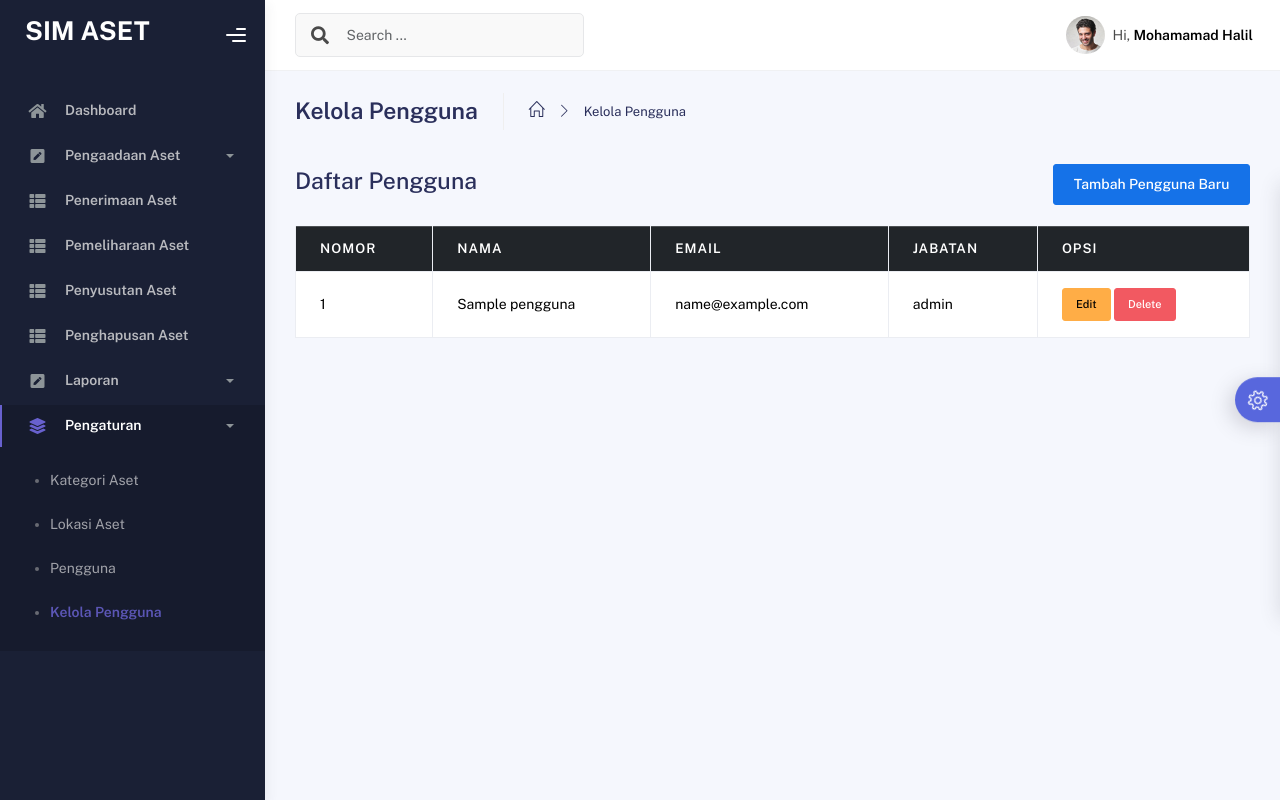
After one commit to zainpelope/darul, a PHP site: page /components/kelola_pengguna.php in a window 1280 px wide. The commit adds this page. Run offline with PHP 8.4, Linux system fonts and the light colour scheme; tables that the repository leaves empty or names only in its code hold one stand-in row (values such as "Sample post").

Commit message:
kelola pengguna

```diff
--- /dev/null
+++ b/components/kelola_pengguna.php
@@ -0,0 +1,468 @@
+<?php
+// Koneksi ke database
+$conn = new mysqli("localhost", "root", "root", "darul_ulum");
+
+if ($conn->connect_error) {
+    die("Koneksi gagal: " . $conn->connect_error);
+}
+
+// Ambil data pengguna dengan join ke tabel hak_akses
+$sql = "SELECT pengguna.id_pengguna, pengguna.nama_pengguna, pengguna.email, hak_akses.nama_role
+        FROM pengguna
+        JOIN hak_akses ON pengguna.id_role = hak_akses.id_role";
+$result = $conn->query($sql);
+?>
+<!DOCTYPE html>
+<html lang="en">
+
+<head>
+    <meta http-equiv="X-UA-Compatible" content="IE=edge" />
+    <title>SIM ASET</title>
+    <meta content='width=device-width, initial-scale=1.0, shrink-to-fit=no' name='viewport' />
+    <link rel="icon" href="../assets/img/kaiadmin/favicon.ico" type="image/x-icon" />
+
+    <!-- Fonts and icons -->
+    <script src="../assets/js/plugin/webfont/webfont.min.js"></script>
+    <script>
+        WebFont.load({
+            google: {
+                "families": ["Public Sans:300,400,500,600,700"]
+            },
+            custom: {
+                "families": ["Font Awesome 5 Solid", "Font Awesome 5 Regular", "Font Awesome 5 Brands", "simple-line-icons"],
+                urls: ['../assets/css/fonts.min.css']
+            },
+            active: function() {
+                sessionStorage.fonts = true;
+            }
+        });
+    </script>
+
+    <!-- CSS Files -->
+    <link rel="stylesheet" href="../assets/css/bootstrap.min.css">
+    <link rel="stylesheet" href="../assets/css/plugins.min.css">
+    <link rel="stylesheet" href="../assets/css/kaiadmin.min.css">
+
+    <!-- CSS Just for demo purpose, don't include it in your project -->
+    <link rel="stylesheet" href="../assets/css/demo.css">
+</head>
+
+<body>
+    <div class="wrapper">
+        <!-- Sidebar -->
+        <div class="sidebar" data-background-color="dark">
+            <div class="sidebar-logo">
+                <!-- Logo Header -->
+                <div class="logo-header" data-background-color="dark">
+
+                    <a href="../index.php" class="logo">
+                        <h2 style="color: white; font-weight: bold;">SIM ASET</h2>
+                    </a>
+                    <div class="nav-toggle">
+                        <button class="btn btn-toggle toggle-sidebar">
+                            <i class="gg-menu-right"></i>
+                        </button>
+                        <button class="btn btn-toggle sidenav-toggler">
+                            <i class="gg-menu-left"></i>
+                        </button>
+                    </div>
+                    <button class="topbar-toggler more">
+                        <i class="gg-more-vertical-alt"></i>
+                    </button>
+                </div>
+                <!-- End Logo Header -->
+            </div>
+            <div class="sidebar-wrapper scrollbar scrollbar-inner">
+                <div class="sidebar-content">
+                    <ul class="nav nav-secondary">
+                        <li class="nav-item">
+                            <a href="../index.php" class="collapsed" aria-expanded="false">
+                                <i class="fas fa-home"></i>
+                                <p>Dashboard</p>
+                            </a>
+                        </li>
+
+                        <li class="nav-item">
+                            <a data-bs-toggle="collapse" href="#pengadaan">
+                                <i class="fas fa-pen-square"></i>
+                                <p>Pengaadaan Aset</p>
+                                <span class="caret"></span>
+                            </a>
+                            <div class="collapse" id="pengadaan">
+                                <ul class="nav nav-collapse">
+                                    <li>
+                                        <a href="../components/pengadaan_aset/kebutuhan/kebutuhan_aset.php">
+
+                                            <span class="sub-item">Kebutuhan Aset</span>
+                                        </a>
+                                    </li>
+                                    <li>
+                                        <a href="../components/pengadaan_aset/pengadaan/pengadaan_aset.php">
+                                            <span class="sub-item">Pengadaan Aset</span>
+                                        </a>
+                                    </li>
+
+                                </ul>
+                            </div>
+                        </li>
+
+
+                        <li class="nav-item">
+                            <a href="../components/penerimaan_aset.php">
+                                <i class="fas fa-th-list"></i>
+                                <p>Penerimaan Aset</p>
+                            </a>
+                        </li>
+                        <li class="nav-item">
+                            <a href="../components/pemeliharaan_aset.php">
+                                <i class="fas fa-th-list"></i>
+                                <p>Pemeliharaan Aset</p>
+                            </a>
+                        </li>
+                        <li class="nav-item">
+                            <a href="../components/penyusutan_aset.php">
+                                <i class="fas fa-th-list"></i>
+                                <p>Penyusutan Aset</p>
+                            </a>
+                        </li>
+                        <li class="nav-item">
+                            <a href="../components/penghapusan_aset.php">
+                                <i class="fas fa-th-list"></i>
+                                <p>Penghapusan Aset</p>
+                            </a>
+                        </li>
+
+                        <li class="nav-item">
+                            <a data-bs-toggle="collapse" href="#base">
+                                <i class="fas fa-pen-square"></i>
+                                <p>Laporan</p>
+                                <span class="caret"></span>
+                            </a>
+                            <div class="collapse" id="base">
+                                <ul class="nav nav-collapse">
+                                    <li>
+                                        <a href="../components/laporan_aset.php">
+                                            <span class="sub-item">Laporan Aset</span>
+                                        </a>
+                                    </li>
+                                    <li>
+                                        <a href="../components/laporan_pengadaan.php">
+                                            <span class="sub-item">Laporan Pengadaan</span>
+                                        </a>
+                                    </li>
+                                    <li>
+                                        <a href="../components/laporan_penerimaan.php">
+                                            <span class="sub-item">Laporan Penerimaan</span>
+                                        </a>
+                                    </li>
+                                    <li>
+                                        <a href="../components/laporan_pemeliharaan.php">
+                                            <span class="sub-item">Laporan Pemelihraan</span>
+                                        </a>
+                                    </li>
+                                    <li>
+                                        <a href="../components/laporan_penyusutan.php">
+                                            <span class="sub-item">Laporan Penyusutan</span>
+                                        </a>
+                                    </li>
+                                    <li>
+                                        <a href="../components/laporan_penghapusan.php">
+                                            <span class="sub-item">Laporan Penghapusan</span>
+                                        </a>
+                                    </li>
+                                </ul>
+                            </div>
+                        </li>
+
+                        <li class="nav-item active submenu">
+                            <a data-bs-toggle="collapse" href="#kategori">
+                                <i class="fas fa-layer-group"></i>
+                                <p>Pengaturan</p>
+                                <span class="caret"></span>
+                            </a>
+                            <div class="collapse show" id="kategori">
+                                <ul class="nav nav-collapse">
+                                    <li>
+                                        <a href="../components/kategori.php">
+                                            <span class="sub-item">Kategori Aset</span>
+                                        </a>
+                                    </li>
+                                    <li>
+                                        <a href="../components/lokasi.php">
+                                            <span class="sub-item">Lokasi Aset</span>
+                                        </a>
+                                    </li>
+                                    <li>
+                                        <a href="../components/profile.php">
+                                            <span class="sub-item">Pengguna</span>
+                                        </a>
+                                    </li>
+                                    <li class="active">
+                                        <a href="../components/kelola_pengguna.php">
+                                            <span class="sub-item">Kelola Pengguna</span>
+                                        </a>
+                                    </li>
+                                </ul>
+                            </div>
+                        </li>
+
+
+                    </ul>
+                </div>
+            </div>
+        </div>
+        <!-- End Sidebar -->
+
+        <div class="main-panel">
+            <div class="main-header">
+                <div class="main-header-logo">
+                    <!-- Logo Header -->
+                    <div class="logo-header" data-background-color="dark">
+
+                        <a href="../index.php" class="logo">
+                            <h2 style="color: white; font-weight: bold;">SIM ASET</h2>
+                        </a>
+                        <div class="nav-toggle">
+                            <button class="btn btn-toggle toggle-sidebar">
+                                <i class="gg-menu-right"></i>
+                            </button>
+                            <button class="btn btn-toggle sidenav-toggler">
+                                <i class="gg-menu-left"></i>
+                            </button>
+                        </div>
+                        <button class="topbar-toggler more">
+                            <i class="gg-more-vertical-alt"></i>
+                        </button>
+
+                    </div>
+                    <!-- End Logo Header -->
+                </div>
+                <!-- Navbar Header -->
+                <nav class="navbar navbar-header navbar-header-transparent navbar-expand-lg border-bottom">
+
+                    <div class="container-fluid">
+                        <nav class="navbar navbar-header-left navbar-expand-lg navbar-form nav-search p-0 d-none d-lg-flex">
+                            <div class="input-group">
+                                <div class="input-group-prepend">
+                                    <button type="submit" class="btn btn-search pe-1">
+                                        <i class="fa fa-search search-icon"></i>
+                                    </button>
+                                </div>
+                                <input type="text" placeholder="Search ..." class="form-control">
+                            </div>
+                        </nav>
+
+                        <ul class="navbar-nav topbar-nav ms-md-auto align-items-center">
+
+
+                            <li class="nav-item topbar-user dropdown hidden-caret">
+                                <a class="dropdown-toggle profile-pic" data-bs-toggle="dropdown" href="#" aria-expanded="false">
+                                    <div class="avatar-sm">
+                                        <img src="../assets/img/profile.jpg" alt="..." class="avatar-img rounded-circle">
+                                    </div>
+                                    <span class="profile-username">
+                                        <span class="op-7">Hi,</span> <span class="fw-bold">Mohamamad Halil</span>
+                                    </span>
+                                </a>
+                                <ul class="dropdown-menu dropdown-user animated fadeIn">
+                                    <div class="dropdown-user-scroll scrollbar-outer">
+
+                                        <li>
+
+                                            <a class="dropdown-item" href="#">Logout</a>
+                                        </li>
+                                    </div>
+                                </ul>
+                            </li>
+                        </ul>
+                    </div>
+                </nav>
+                <!-- End Navbar -->
+            </div>
+
+            <div class="container">
+                <div class="page-inner">
+                    <div class="page-header">
+                        <h3 class="fw-bold mb-3">Kelola Pengguna</h3>
+                        <ul class="breadcrumbs mb-3">
+                            <li class="nav-home">
+                                <a href="#">
+                                    <i class="icon-home"></i>
+                                </a>
+                            </li>
+                            <li class="separator">
+                                <i class="icon-arrow-right"></i>
+                            </li>
+                            <li class="nav-item">
+                                <a href="#">Kelola Pengguna</a>
+                            </li>
+
+                        </ul>
+                    </div>
+
+
+                    <div class="d-flex justify-content-between align-items-center mb-4">
+                        <h1 class="h3">Daftar Pengguna</h1>
+                        <a href="../components/tambah_pengguna.php" class="btn btn-primary">Tambah Pengguna Baru</a>
+                    </div>
+
+                    <!-- Table -->
+                    <div class="table-responsive">
+                        <table class="table table-bordered">
+                            <thead class="table-dark">
+                                <tr>
+                                    <th scope="col">Nomor</th>
+                                    <th scope="col">Nama</th>
+                                    <th scope="col">Email</th>
+                                    <th scope="col">Jabatan</th>
+                                    <th scope="col">Opsi</th>
+                                </tr>
+                            </thead>
+                            <tbody>
+                                <?php if ($result->num_rows > 0): ?>
+                                    <?php $no = 1; ?>
+                                    <?php while ($row = $result->fetch_assoc()): ?>
+                                        <tr>
+                                            <td><?= $no++ ?></td>
+                                            <td><?= htmlspecialchars($row['nama_pengguna']) ?></td>
+                                            <td><?= htmlspecialchars($row['email']) ?></td>
+                                            <td><?= htmlspecialchars($row['nama_role']) ?></td>
+                                            <td>
+
+                                                <a href="../components/edit_pengguna.php?id=<?= $row['id_pengguna'] ?>" class="btn btn-sm btn-warning">Edit</a>
+                                                <a href="../components/delete_pengguna.php?id=<?= $row['id_pengguna'] ?>"
+                                                    class="btn btn-sm btn-danger"
+                                                    onclick="return confirm('Yakin ingin menghapus pengguna ini?')">Delete</a>
+                                            </td>
+                                        </tr>
+                                    <?php endwhile; ?>
+                                <?php else: ?>
+                                    <tr>
+                                        <td colspan="5" class="text-center">Tidak ada data pengguna</td>
+                                    </tr>
+                                <?php endif; ?>
+                            </tbody>
+                        </table>
+                    </div>
+                </div>
+
+
+            </div>
+        </div>
+
+
+        <footer class="footer">
+            <div class="container-fluid d-flex justify-content-between">
+                <div class="copyright">
+                    Copyright @ 2024
+                    <a href="#">MI Darul Ulum</a>. All rights reserved
+                </div>
+
+                <div>Version 1.0</div>
+            </div>
+        </footer>
+    </div>
+
+    <!-- Custom template | don't include it in your project! -->
+    <div class="custom-template">
+        <div class="title">Settings</div>
+        <div class="custom-content">
+            <div class="switcher">
+                <div class="switch-block">
+                    <h4>Logo Header</h4>
+                    <div class="btnSwitch">
+                        <button type="button" class=" selected changeLogoHeaderColor" data-color="dark"></button>
+                        <button type="button" class="selected changeLogoHeaderColor" data-color="blue"></button>
+                        <button type="button" class="changeLogoHeaderColor" data-color="purple"></button>
+                        <button type="button" class="changeLogoHeaderColor" data-color="light-blue"></button>
+                        <button type="button" class="changeLogoHeaderColor" data-color="green"></button>
+                        <button type="button" class="changeLogoHeaderColor" data-color="orange"></button>
+                        <button type="button" class="changeLogoHeaderColor" data-color="red"></button>
+                        <button type="button" class="changeLogoHeaderColor" data-color="white"></button>
+                        <br />
+                        <button type="button" class="changeLogoHeaderColor" data-color="dark2"></button>
+                        <button type="button" class="changeLogoHeaderColor" data-color="blue2"></button>
+                        <button type="button" class="changeLogoHeaderColor" data-color="purple2"></button>
+                        <button type="button" class="changeLogoHeaderColor" data-color="light-blue2"></button>
+                        <button type="button" class="changeLogoHeaderColor" data-color="green2"></button>
+                        <button type="button" class="changeLogoHeaderColor" data-color="orange2"></button>
+                        <button type="button" class="changeLogoHeaderColor" data-color="red2"></button>
+                    </div>
+                </div>
+                <div class="switch-block">
+                    <h4>Navbar Header</h4>
+                    <div class="btnSwitch">
+                        <button type="button" class="changeTopBarColor" data-color="dark"></button>
+                        <button type="button" class="changeTopBarColor" data-color="blue"></button>
+                        <button type="button" class="changeTopBarColor" data-color="purple"></button>
+                        <button type="button" class="changeTopBarColor" data-color="light-blue"></button>
+                        <button type="button" class="changeTopBarColor" data-color="green"></button>
+                        <button type="button" class="changeTopBarColor" data-color="orange"></button>
+                        <button type="button" class="changeTopBarColor" data-color="red"></button>
+                        <button type="button" class="changeTopBarColor" data-color="white"></button>
+                        <br />
+                        <button type="button" class="changeTopBarColor" data-color="dark2"></button>
+                        <button type="button" class="selected changeTopBarColor" data-color="blue2"></button>
+                        <button type="button" class="changeTopBarColor" data-color="purple2"></button>
+                        <button type="button" class="changeTopBarColor" data-color="light-blue2"></button>
+                        <button type="button" class="changeTopBarColor" data-color="green2"></button>
+                        <button type="button" class="changeTopBarColor" data-color="orange2"></button>
+                        <button type="button" class="changeTopBarColor" data-color="red2"></button>
+                    </div>
+                </div>
+                <div class="switch-block">
+                    <h4>Sidebar</h4>
+                    <div class="btnSwitch">
+                        <button type="button" class="selected changeSideBarColor" data-color="white"></button>
+                        <button type="button" class="changeSideBarColor" data-color="dark"></button>
+                        <button type="button" class="changeSideBarColor" data-color="dark2"></button>
+                    </div>
+                </div>
+            </div>
+        </div>
+        <div class="custom-toggle">
+            <i class="icon-settings"></i>
+        </div>
+    </div>
+    <!-- End Custom template -->
+    </div>
+    <!--   Core JS Files   -->
+    <script src="../assets/js/core/jquery-3.7.1.min.js"></script>
+    <script src="../assets/js/core/popper.min.js"></script>
+    <script src="../assets/js/core/bootstrap.min.js"></script>
+
+    <!-- jQuery Scrollbar -->
+    <script src="../assets/js/plugin/jquery-scrollbar/jquery.scrollbar.min.js"></script>
+    <!-- Moment JS -->
+    <script src="../assets/js/plugin/moment/moment.min.js"></script>
+
+    <!-- Chart JS -->
+    <script src="../assets/js/plugin/chart.js/chart.min.js"></script>
+
+    <!-- jQuery Sparkline -->
+    <script src="../assets/js/plugin/jquery.sparkline/jquery.sparkline.min.js"></script>
+
+    <!-- Chart Circle -->
+    <script src="../assets/js/plugin/chart-circle/circles.min.js"></script>
+
+    <!-- Datatables -->
+    <script src="../assets/js/plugin/datatables/datatables.min.js"></script>
+
+    <!-- Bootstrap Notify -->
+    <script src="../assets/js/plugin/bootstrap-notify/bootstrap-notify.min.js"></script>
+
+    <!-- jQuery Vector Maps -->
+    <script src="../assets/js/plugin/jsvectormap/jsvectormap.min.js"></script>
+    <script src="../assets/js/plugin/jsvectormap/world.js"></script>
+
+    <!-- Sweet Alert -->
+    <script src="../assets/js/plugin/sweetalert/sweetalert.min.js"></script>
+
+    <!-- Kaiadmin JS -->
+    <script src="../assets/js/kaiadmin.min.js"></script>
+
+    <!-- Kaiadmin DEMO methods, don't include it in your project! -->
+    <script src="../assets/js/setting-demo2.js"></script>
+</body>
+
+</html>
--- a/index.php
+++ b/index.php
@@ -199,6 +199,11 @@ include 'koneksi.php';
                   <li>
                     <a href="components/profile.php">
                       <span class="sub-item">Pengguna</span>
+                    </a>
+                  </li>
+                  <li>
+                    <a href="components/kelola_pengguna.php">
+                      <span class="sub-item">Kelola Pengguna</span>
                     </a>
                   </li>
                 </ul>
```
Also changed, not shown: components/delete_pengguna.php (added, +21 -0 lines), components/edit_pengguna.php (added, +89 -0 lines), components/tambah_pengguna.php (added, +82 -0 lines).
